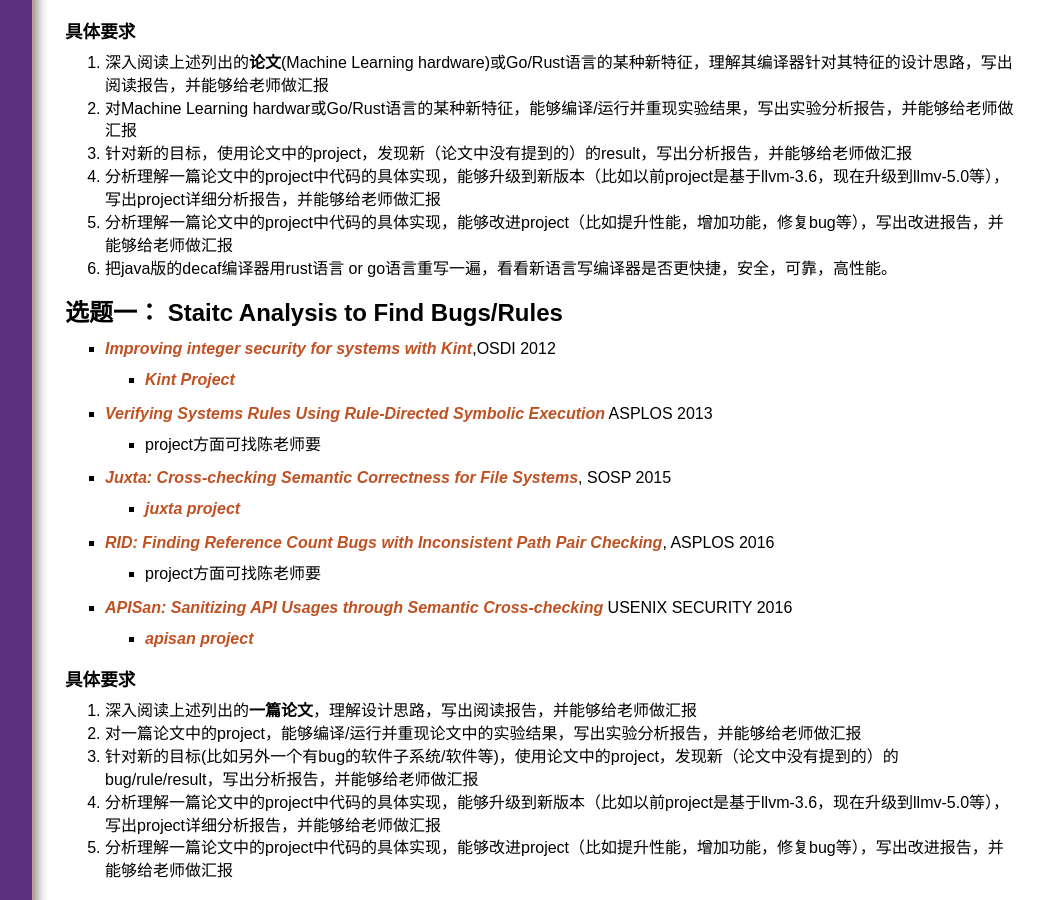
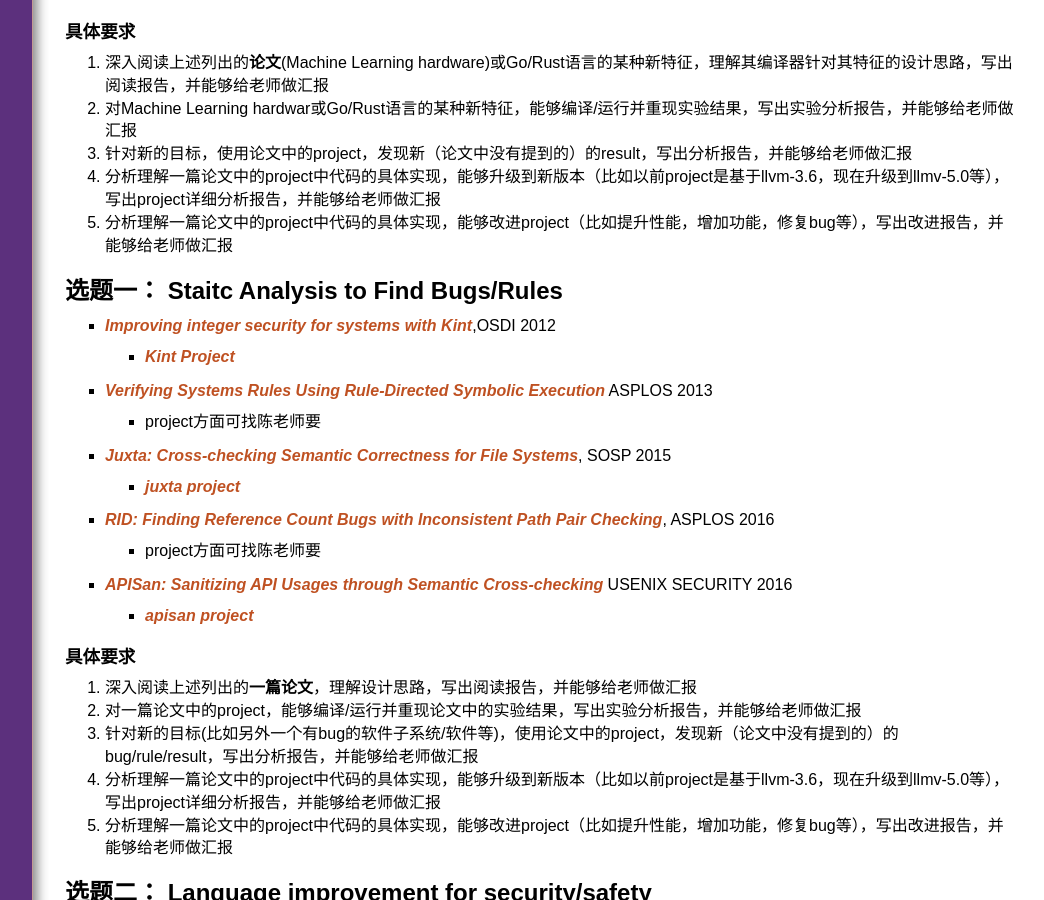
Before and after one commit to chyyuu/compiler_course_info, a Jekyll site: the page built from readinglist.md, in a window 1280 px wide and 900 px high, scrolled down 536 px. Shown: the whole window, without its empty margins (234-1278 px from the left). Built offline with Jekyll 4.4.1, drawn with Linux system fonts in a browser that asks for light colours; nearby versions of some CDN libraries; our own code applies the rules of GitHub Pages for plain Markdown files.

Commit message:
Update readinglist.md

```diff
--- a/readinglist.md
+++ b/readinglist.md
@@ -27,7 +27,7 @@
 3. 针对新的目标，使用论文中的project，发现新（论文中没有提到的）的result，写出分析报告，并能够给老师做汇报
 4. 分析理解一篇论文中的project中代码的具体实现，能够升级到新版本（比如以前project是基于llvm-3.6，现在升级到llmv-5.0等），写出project详细分析报告，并能够给老师做汇报
 5. 分析理解一篇论文中的project中代码的具体实现，能够改进project（比如提升性能，增加功能，修复bug等），写出改进报告，并能够给老师做汇报
-6. 把java版的decaf编译器用rust语言 or go语言重写一遍，看看新语言写编译器是否更快捷，安全，可靠，高性能。
+
 
 ## 选题一： Staitc Analysis to Find Bugs/Rules
  - [Improving integer security for systems with Kint](http://pdos.csail.mit.edu/papers/kint:osdi12.pdf),OSDI 2012
```
